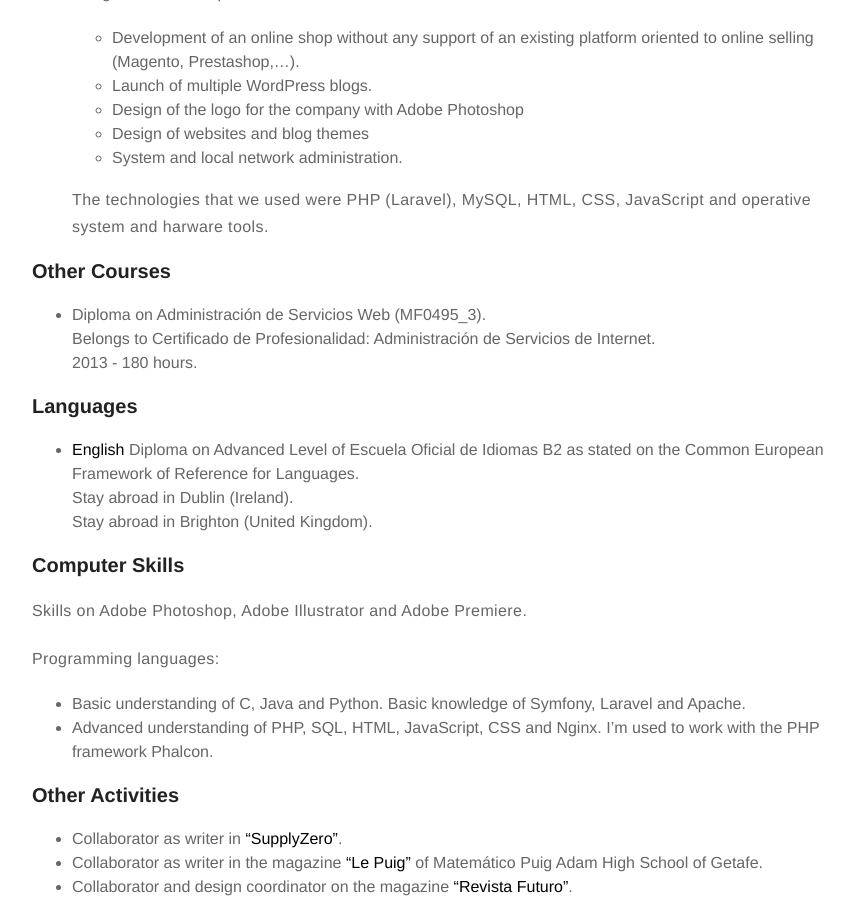
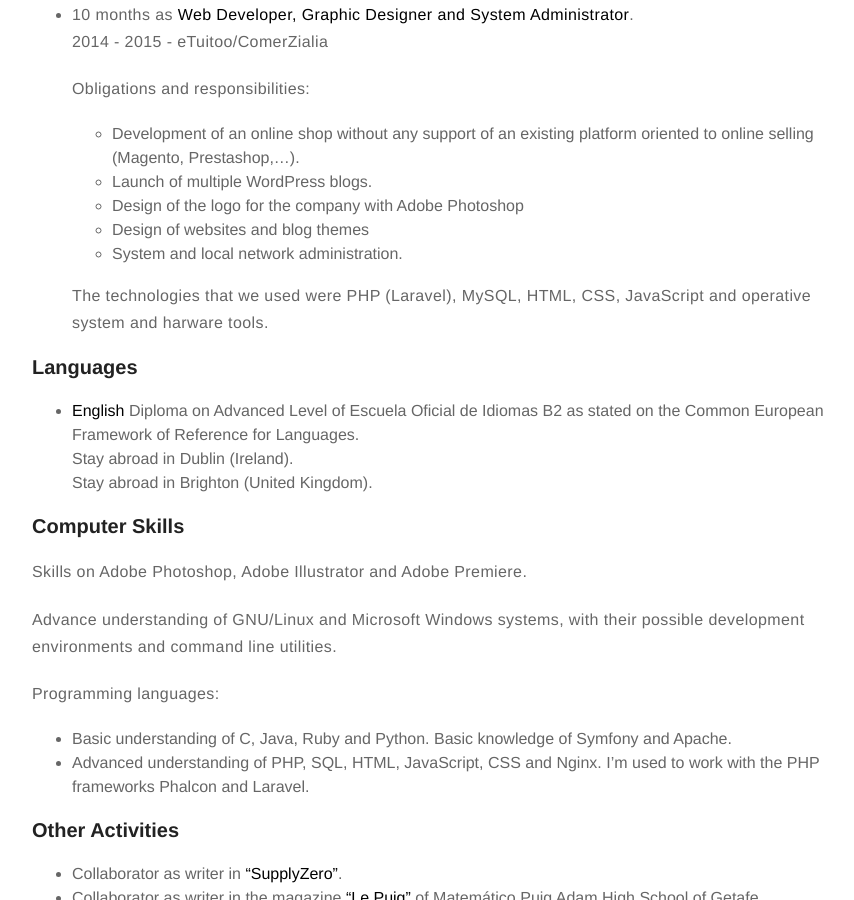
Before and after one commit to leakspin/leakspin.github.io, a Jekyll site: the page built from resume.md, in a window 1280 px wide and 900 px high, scrolled down 2269 px. Shown: the whole window, without its empty margins (203-1057 px from the left). Built offline with Jekyll 4.4.1, drawn with Linux system fonts in a browser that asks for light colours; comment, search, counter and statistics services are not loaded; some of the changed text lies outside the part shown.

Commit message:
new things!

```diff
--- a/resume.md
+++ b/resume.md
@@ -35,7 +35,11 @@ layout: page
 
    Obligations and responsibilities:
    * Specialization in the payment side of the eCommerce platform.
-   * Implementation of new payment standards (PSD2) or new methods (internal wallet system).
+   * Implementation of new payment standards (PSD2) and new methods (internal wallet payment system).
+   * Conception and planification of a refactor of the payment system
+     * Microservice oriented
+     * DDD oriented using hexagonal architecture
+     * PCI-compliant oriented
    * Review, study and estimations of possible developments and overwatching the rest of the developers in the department.
 
    The technologies that we use are PHP, MySQL, HTML, CSS, JavaScript, Redis along with SonarQube, PHPUnit and Selenium.
@@ -92,12 +96,6 @@ layout: page
 
    The technologies that we used were PHP (Laravel), MySQL, HTML, CSS, JavaScript and operative system and harware tools.
 
-### Other Courses
- * Diploma on Administración de Servicios Web (MF0495_3).
-   Belongs to Certificado de Profesionalidad: Administración de Servicios de
-Internet.
-   2013 - 180 hours.
-
 ### Languages
  * **English** Diploma on Advanced Level of Escuela Oficial de Idiomas B2 as stated on the Common
 European Framework of Reference for Languages.
@@ -107,14 +105,16 @@ European Framework of Reference for Languages.
 ### Computer Skills
 Skills on Adobe Photoshop, Adobe Illustrator and Adobe Premiere.
 
+Advance understanding of GNU/Linux and Microsoft Windows systems, with their possible development environments and command line utilities.
+
 Programming languages:
- * Basic understanding of C, Java and Python. Basic knowledge of Symfony, Laravel and Apache.
- * Advanced understanding of PHP, SQL, HTML, JavaScript, CSS and Nginx. I’m used to work with the PHP framework Phalcon.
+ * Basic understanding of C, Java, Ruby and Python. Basic knowledge of Symfony and Apache.
+ * Advanced understanding of PHP, SQL, HTML, JavaScript, CSS and Nginx. I’m used to work with the PHP frameworks Phalcon and Laravel.
 
 ### Other Activities
 * Collaborator as writer in **“SupplyZero”**.
 * Collaborator as writer in the magazine **"Le Puig"** of Matemático Puig Adam High School of Getafe.
- * Collaborator and design coordinator on the magazine **“Revista Futuro”**.
- * Volunteer as accommodator and security staff on **“T3chFest”**, a computer fair organized by students of the EPS of Universidad Carlos III de Madrid.
- * Collaborator as writer in **“The Gamer eSports”**.
- * Founder member and assistant on **"Kawaii Kiwis"**.
+* Collaborator and design coordinator on the magazine **“Revista Futuro”**.
+* Volunteer as accommodator and security staff on **“T3chFest”**, a computer fair organized by students of the EPS of Universidad Carlos III de Madrid.
+* Collaborator as writer in **“The Gamer eSports”**.
+* Founder member and assistant on **"Kawaii Kiwis"**.
```
Also changed, not shown: _posts/2018-11-06-renfail.md (+5 -2 lines), _posts/2021-11-13-ada.md (added, +13 -0 lines), _posts/2021-11-13-dnd-char-sheet.md (added, +13 -0 lines), _posts/2021-11-13-webcomic-slack-bot.md (added, +13 -0 lines), jk.md (added, +17 -0 lines).
